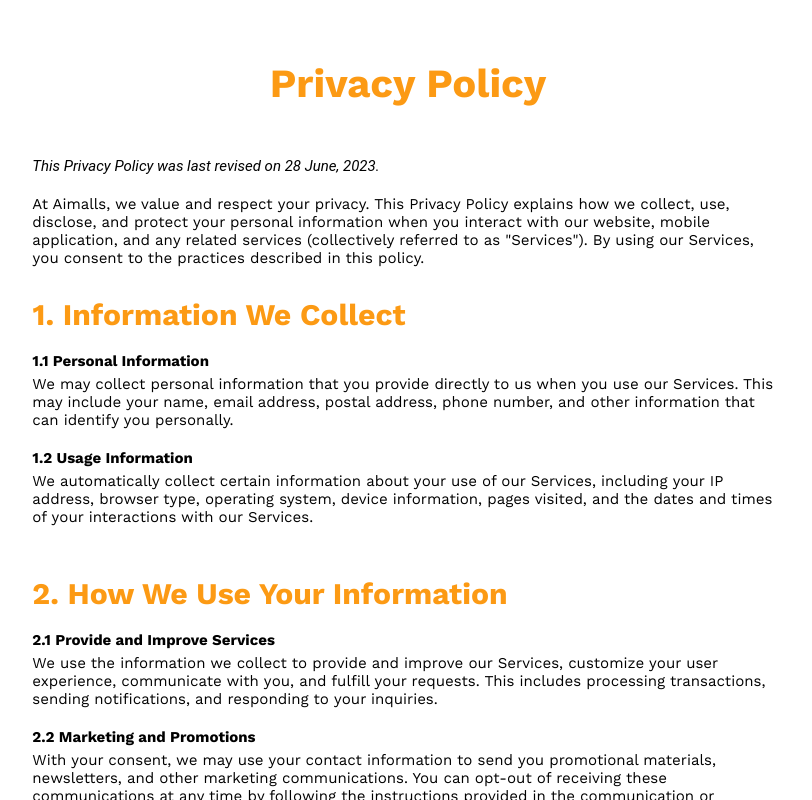
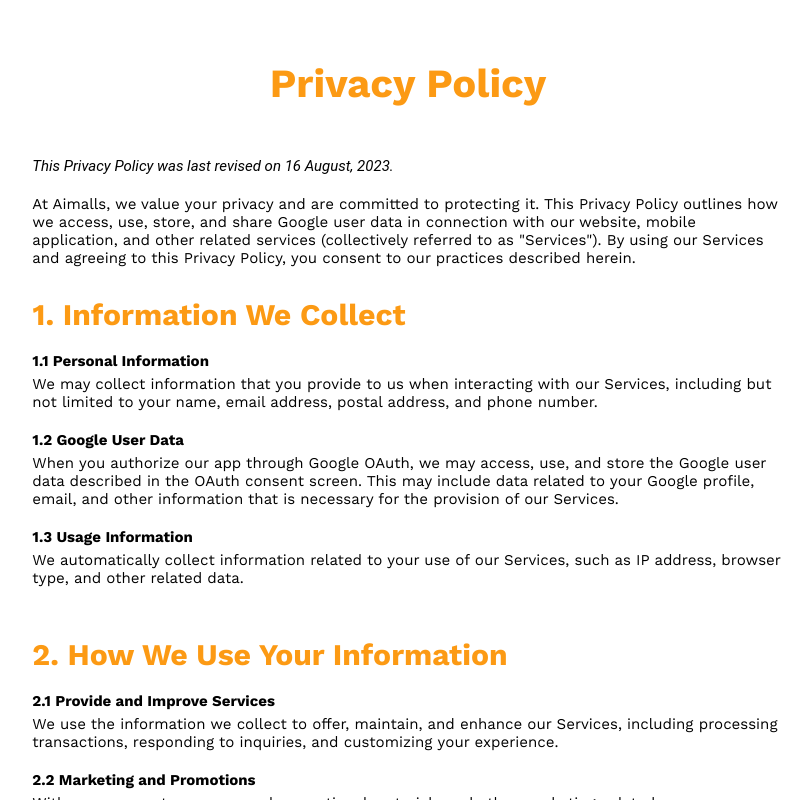
Before and after one commit to aimalls/aimalls-site, a React (Vite) app: page /privacy-policy in a window 1280 px wide. Shown: the whole page, without its empty margins (232-1044 px from the left). Built offline with nearby package versions, Linux system fonts and the light colour scheme.

Commit message:
updated privacy policy

```diff
--- a/src/pages/auth/PrivacyPolicy.tsx
+++ b/src/pages/auth/PrivacyPolicy.tsx
@@ -13,10 +13,10 @@
                             <IonCol size='12' sizeMd='8'>
                                 <div className='title'>Privacy Policy</div>
                                 <div className="revised-date">
-                                    <em>This Privacy Policy was last revised on 28 June, 2023.</em>
+                                    <em>This Privacy Policy was last revised on 16 August, 2023.</em>
                                 </div>
                                 <div className='description'>
-                                    At Aimalls, we value and respect your privacy. This Privacy Policy explains how we collect, use, disclose, and protect your personal information when you interact with our website, mobile application, and any related services (collectively referred to as "Services"). By using our Services, you consent to the practices described in this policy.
+                                    At Aimalls, we value your privacy and are committed to protecting it. This Privacy Policy outlines how we access, use, store, and share Google user data in connection with our website, mobile application, and other related services (collectively referred to as "Services"). By using our Services and agreeing to this Privacy Policy, you consent to our practices described herein.
                                 </div>
                             </IonCol>
                             <IonCol size='12' sizeMd='8'>
@@ -26,13 +26,20 @@
                                         1.1 Personal Information
                                     </div>
                                     <div className="content-description">
-                                        We may collect personal information that you provide directly to us when you use our Services. This may include your name, email address, postal address, phone number, and other information that can identify you personally.
+                                        We may collect information that you provide to us when interacting with our Services, including but not limited to your name, email address, postal address, and phone number.
                                     </div>
                                     <div className="content-sub-title">
-                                        1.2 Usage Information
+                                        1.2 Google User Data
                                     </div>
                                     <div className="content-description">
-                                        We automatically collect certain information about your use of our Services, including your IP address, browser type, operating system, device information, pages visited, and the dates and times of your interactions with our Services.
+                                        When you authorize our app through Google OAuth, we may access, use, and store the Google user data described in the OAuth consent screen. This may include data related to your Google profile, email, and other information that is necessary for the provision of our Services.
+                                    </div>
+
+                                    <div className="content-sub-title">
+                                        1.3 Usage Information
+                                    </div>
+                                    <div className="content-description">
+                                        We automatically collect information related to your use of our Services, such as IP address, browser type, and other related data.
                                     </div>
                                 </div>
                             </IonCol>
@@ -45,19 +52,19 @@
                                         2.1 Provide and Improve Services
                                     </div>
                                     <div className="content-description">
-                                        We use the information we collect to provide and improve our Services, customize your user experience, communicate with you, and fulfill your requests. This includes processing transactions, sending notifications, and responding to your inquiries.
+                                        We use the information we collect to offer, maintain, and enhance our Services, including processing transactions, responding to inquiries, and customizing your experience.
                                     </div>
                                     <div className="content-sub-title">
                                         2.2 Marketing and Promotions
                                     </div>
                                     <div className="content-description">
-                                        With your consent, we may use your contact information to send you promotional materials, newsletters, and other marketing communications. You can opt-out of receiving these communications at any time by following the instructions provided in the communication or contacting us directly.
+                                        With your consent, we may send promotional materials and other marketing-related communications. You may opt-out at any time.
                                     </div>
                                     <div className="content-sub-title">
                                         2.3 Legal Compliance
                                     </div>
                                     <div className="content-description">
-                                        We may use your information to comply with applicable laws, regulations, legal processes, and enforce our terms of service or other agreements.
+                                        We may use your information to comply with legal obligations and to enforce our terms and agreements.
                                     </div>
                                 </div>
                             </IonCol>
@@ -70,19 +77,13 @@
                                         3.1 Third-Party Service Providers
                                     </div>
                                     <div className="content-description">
-                                        We may share your personal information with trusted third-party service providers who assist us in operating our business and delivering our Services. These providers are obligated to protect your information and only use it for the purposes we specify.
+                                        We may share information with trusted third-party providers who assist us in providing our Services. Such providers are obligated to safeguard your information.
                                     </div>
                                     <div className="content-sub-title">
-                                        3.2 Business Transfers
+                                        3.2 Legal Requirements
                                     </div>
                                     <div className="content-description">
-                                        If Aimalls undergoes a merger, acquisition, or sale of all or a portion of its assets, your personal information may be transferred to the acquiring party. We will notify you via email and/or prominent notice on our website of any change in ownership or the use of your personal information.
-                                    </div>
-                                    <div className="content-sub-title">
-                                        3.3 Legal Requirements
-                                    </div>
-                                    <div className="content-description">
-                                        We may disclose your information if required to do so by law or in response to a valid request from government authorities, such as a court order or subpoena.
+                                        We may disclose information if legally required to do so by authorities or court orders.
                                     </div>
                                 </div>
                             </IonCol>
@@ -92,7 +93,7 @@
                                         4. Data Security
                                     </div>
                                     <div className="content-description">
-                                        We employ industry-standard security measures to protect your personal information from unauthorized access, alteration, disclosure, or destruction. However, please be aware that no method of transmission over the internet or electronic storage is 100% secure, and we cannot guarantee absolute security.
+                                        We implement industry-standard security measures to protect your information. While we strive to ensure security, we cannot guarantee absolute safety.
                                     </div>
                                 </div>
                             </IonCol>
@@ -102,27 +103,37 @@
                                         5. Children's Privacy
                                     </div>
                                     <div className="content-description">
-                                        Our Services are not intended for individuals under the age of 16. We do not knowingly collect personal information from children. If we become aware that we have inadvertently collected personal information from a child under 16, we will promptly delete it from our records.
+                                        Our Services are not designed for individuals under 16, and we do not knowingly collect personal information from children under 16.
                                     </div>
                                 </div>
                             </IonCol>
                             <IonCol size='12' sizeMd='8'>
                                 <div className="content">
                                     <div className="content-title">
-                                        6. Your Rights and Choices
+                                        6. Your Rights
                                     </div>
                                     <div className="content-description">
-                                        You have the right to access, update, correct, and delete your personal information in accordance with applicable laws. You may also request the restriction or cessation of the processing of your personal information. To exercise these rights or for any privacy-related inquiries, please contact us using the information provided at the end of this policy.
+                                        You may access, update, or delete your personal information according to applicable laws. Please contact us to exercise these rights.
                                     </div>
                                 </div>
                             </IonCol>
                             <IonCol size='12' sizeMd='8'>
                                 <div className="content">
                                     <div className="content-title">
-                                        7. Changes to this Privacy Policy
+                                        7. Links to Google API User Data Policy
                                     </div>
                                     <div className="content-description">
-                                        We reserve the right to modify this Privacy Policy at any time. If we make material changes, we will notify you by posting the updated.
+                                        This Privacy Policy complies with the Google API Service: User Data Policy, which governs how we access, use, store, and share Google user data. The privacy policy is linked to the OAuth Consent Screen on the Google API Console and can be accessed directly from our app’s home page.
+                                    </div>
+                                </div>
+                            </IonCol>
+                            <IonCol size='12' sizeMd='8'>
+                                <div className="content">
+                                    <div className="content-title">
+                                        8. Changes to this Privacy Policy
+                                    </div>
+                                    <div className="content-description">
+                                        We may update this Privacy Policy periodically. We will notify you of significant changes by posting the updated policy.
                                     </div>
                                 </div>
                             </IonCol>
```
